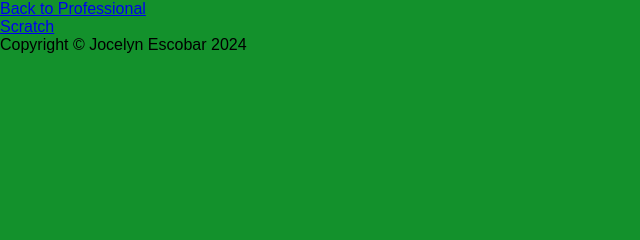
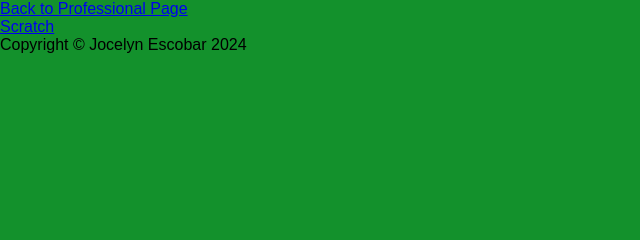
Before and after one commit to jesco-m/finalprojectis201, a plain HTML site: page game.html in a window 1280 px wide. Shown: the top 240 px of the page, 0-640 px from the left. Drawn offline with Linux system fonts and the light colour scheme.

Commit message:
Update game.html

```diff
--- a/game.html
+++ b/game.html
@@ -4,7 +4,7 @@
     <meta charset="UTF-8">
     <meta name="viewport" content="width=device-width, initial-scale=1.0">
     <title>Pikachu Game</title>
-    <a href="index.html">Back to Professional</a>
+    <a href="index.html">Back to Professional Page</a>
     <br>
     <a href="scratch.html">Scratch</a>
     <style>
```
